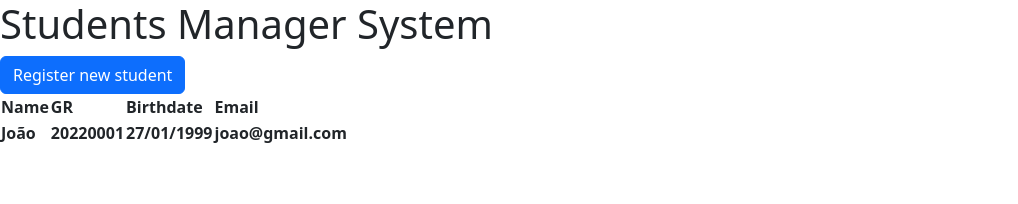
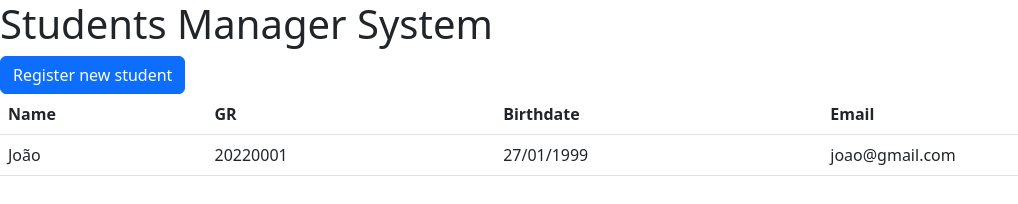
Before and after one commit to guilhermxlopes/crud-students, a plain HTML site: page index.html in a window 1280 px wide. Shown: the whole page, without its empty margins (0-1018 px from the left). Drawn offline with nearby package versions, Linux system fonts and the light colour scheme.

Commit message:
Updated table

```diff
--- a/index.html
+++ b/index.html
@@ -53,18 +53,18 @@
         </div>
       </div>
 
-      <table id="tableStudents">
+      <table class="table" id="tableStudents">
         <thead>
-          <th>Name</th>
-          <th>GR</th>
-          <th>Birthdate</th>
-          <th>Email</th>
+          <th scope="col">Name</th>
+          <th scope="col">GR</th>
+          <th scope="col">Birthdate</th>
+          <th scope="col">Email</th>
         </thead>
         <tbody>
-          <th>João</th>
-          <th>20220001</th>
-          <th>27/01/1999</th>
-          <th>joao@gmail.com</th>
+          <td>João</td>
+          <td>20220001</td>
+          <td>27/01/1999</td>
+          <td>joao@gmail.com</td>
         </tbody>
       </table>
     </content>
```
